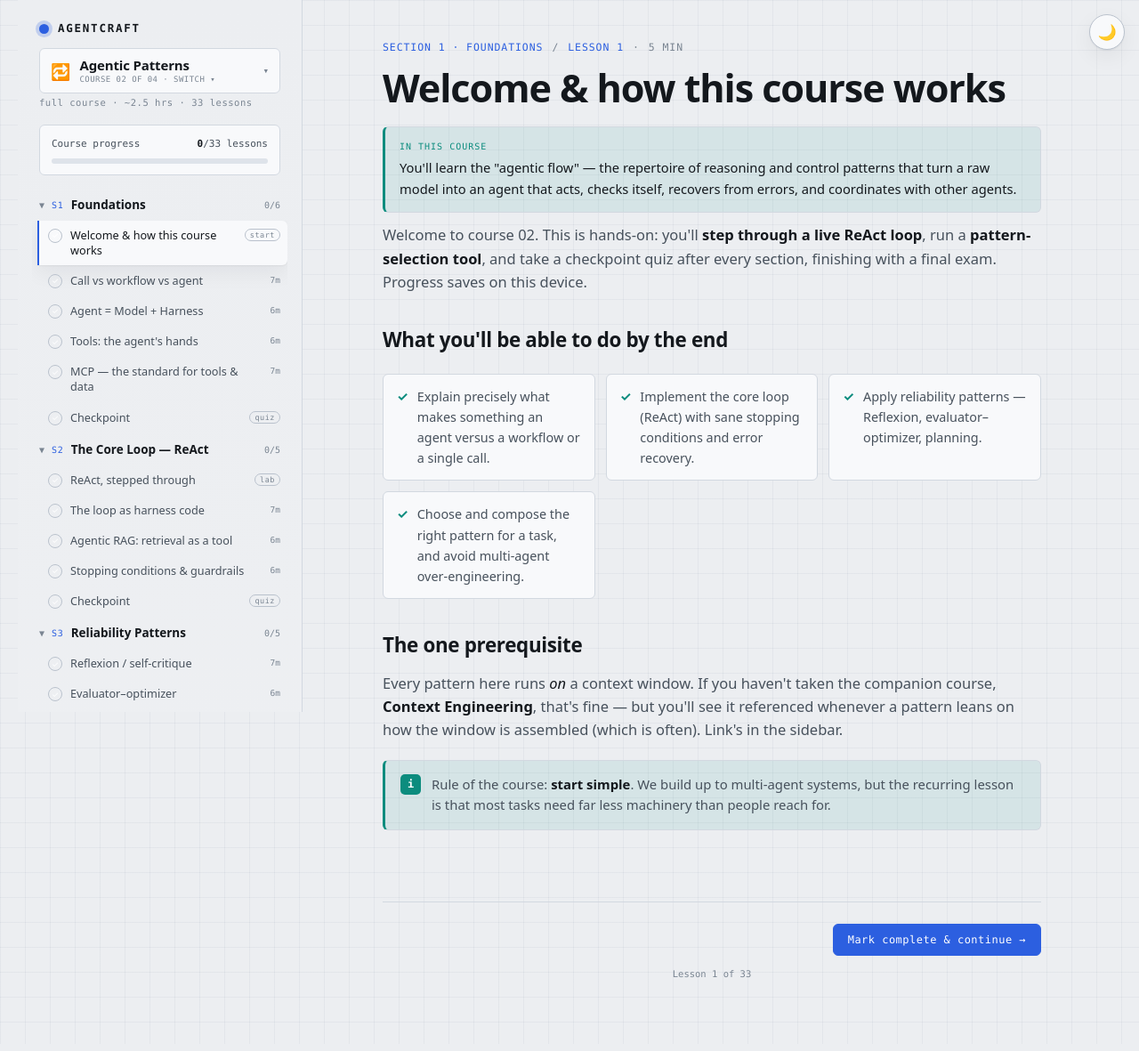
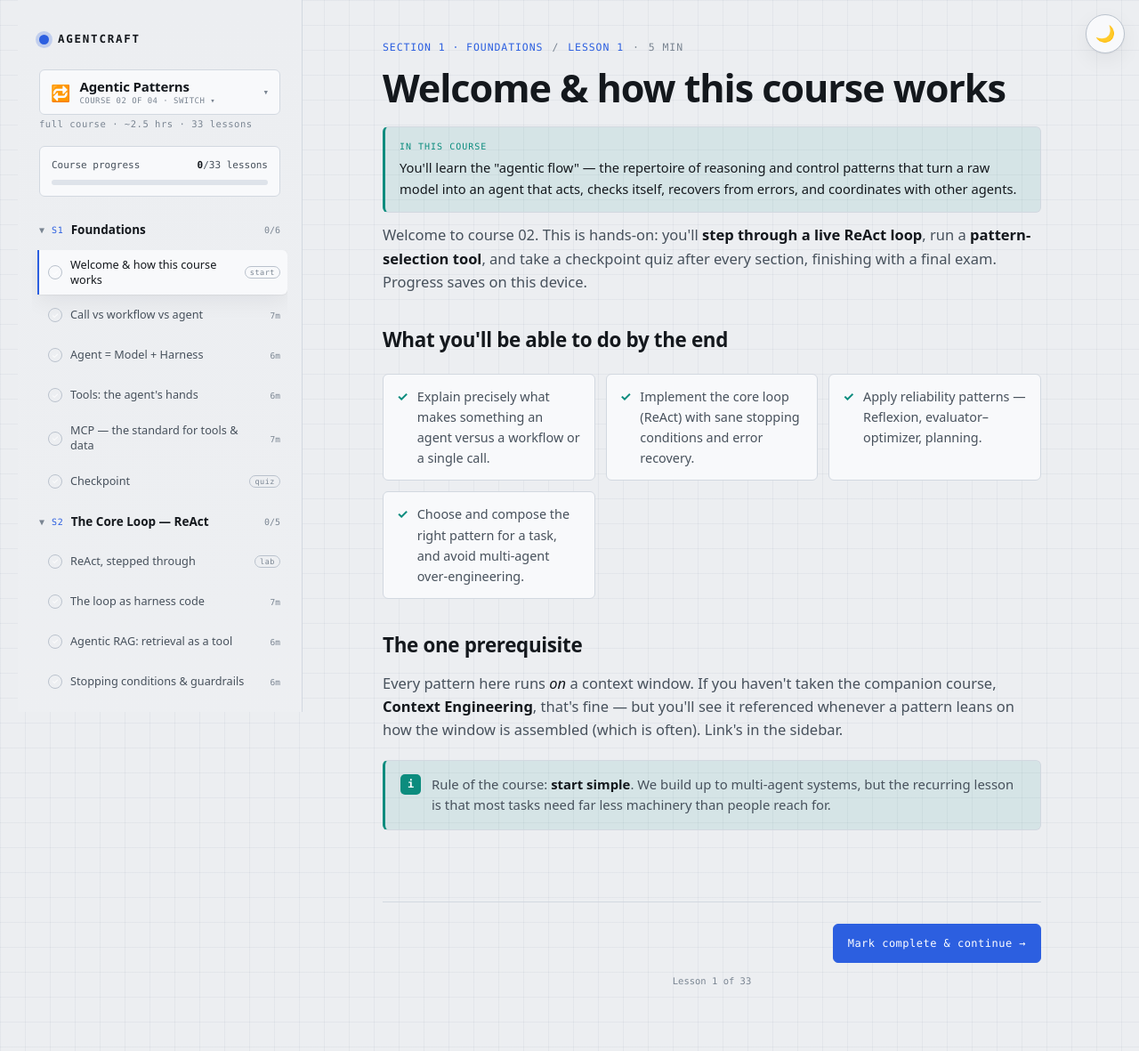
Before and after one commit to BenDabas/Agentcraft, a website: page agentic-patterns.html in a window 1280 px wide. Shown: the whole page at 89% size. Drawn offline with Linux system fonts and the light colour scheme.

Commit message:
Enhance mobile web app support with viewport adjustments and safe area insets

```diff
--- a/shared/console.css
+++ b/shared/console.css
@@ -6,8 +6,22 @@
  * which loads after this file.
  */
 
+/*
+ * iOS safe areas: on a notched/Dynamic-Island iPhone running as a home-screen
+ * app (viewport-fit=cover in the viewport meta lets content reach the edges),
+ * anything fixed to the top or bottom must add the inset or it renders under
+ * the notch or inside the home-indicator swipe zone. env() falls back to 0 on
+ * everything else, so this is free on desktop and non-notched phones.
+ */
+:root{
+  --safe-t:env(safe-area-inset-top,0px);
+  --safe-r:env(safe-area-inset-right,0px);
+  --safe-b:env(safe-area-inset-bottom,0px);
+  --safe-l:env(safe-area-inset-left,0px);
+}
+
 /* ---- floating theme toggle: always visible, never needs the sidebar scrolled ---- */
-.theme-fab{position:fixed;top:16px;right:16px;z-index:50;width:40px;height:40px;border-radius:50%;border:1px solid var(--line-strong);background:var(--surface);color:var(--ink);box-shadow:var(--shadow);cursor:pointer;display:grid;place-items:center;font-size:17px;line-height:1;}
+.theme-fab{position:fixed;top:calc(16px + var(--safe-t));right:calc(16px + var(--safe-r));z-index:50;width:44px;height:44px;border-radius:50%;border:1px solid var(--line-strong);background:var(--surface);color:var(--ink);box-shadow:var(--shadow);cursor:pointer;display:grid;place-items:center;font-size:18px;line-height:1;}
 .theme-fab:hover{border-color:var(--accent);}
 .theme-fab .ic-dark{display:none;}
 :root[data-theme="dark"] .theme-fab .ic-light{display:none;}
@@ -16,7 +30,7 @@
   :root:not([data-theme]) .theme-fab .ic-light{display:none;}
   :root:not([data-theme]) .theme-fab .ic-dark{display:inline;}
 }
-@media (max-width:900px){.theme-fab{top:auto;bottom:16px;}}
+@media (max-width:900px){.theme-fab{top:auto;bottom:calc(16px + var(--safe-b));}}
 
 *{box-sizing:border-box;}
 body{margin:0;background-color:var(--bg);background-image:linear-gradient(var(--grid) 1px,transparent 1px),linear-gradient(90deg,var(--grid) 1px,transparent 1px);background-size:28px 28px;color:var(--ink);font-family:var(--font-sans);font-size:16.5px;line-height:1.6;-webkit-font-smoothing:antialiased;}
@@ -24,7 +38,7 @@ body{margin:0;background-color:var(--bg);background-image:linear-gradient(var(--
 a{color:var(--accent);}
 .layout{display:grid;grid-template-columns:320px minmax(0,1fr);max-width:1240px;margin:0 auto;}
 .sidebar{position:sticky;top:0;height:100vh;overflow-y:auto;border-right:1px solid var(--line);background:linear-gradient(180deg,var(--bg),color-mix(in srgb,var(--bg) 90%,var(--surface)));padding:22px 16px 40px;}
-.sb-brand{display:flex;align-items:center;gap:10px;padding:0 8px;}
+.sb-brand{display:flex;align-items:center;gap:10px;min-height:44px;padding:0 8px;}
 .sb-brand .dot{width:11px;height:11px;border-radius:50%;background:var(--accent);box-shadow:0 0 0 4px color-mix(in srgb,var(--accent) 22%,transparent);}
 .sb-brand .name{font-family:var(--font-mono);font-size:12.5px;letter-spacing:.14em;text-transform:uppercase;font-weight:600;}
 .sb-sub{padding:0 8px;font-family:var(--font-mono);font-size:10.5px;color:var(--ink-faint);letter-spacing:.05em;}
@@ -35,7 +49,7 @@ a{color:var(--accent);}
 .pfill{height:100%;width:0%;background:linear-gradient(90deg,var(--signal),color-mix(in srgb,var(--signal) 55%,var(--accent)));transition:width .4s;}
 .curriculum{margin-top:8px;}
 .sec{margin:2px 0;}
-.sec-head{display:flex;align-items:center;gap:8px;width:100%;padding:9px 8px;background:none;border:none;cursor:pointer;text-align:left;color:var(--ink);border-radius:6px;font-family:inherit;}
+.sec-head{display:flex;align-items:center;gap:8px;width:100%;min-height:44px;padding:9px 8px;background:none;border:none;cursor:pointer;text-align:left;color:var(--ink);border-radius:6px;font-family:inherit;}
 .sec-head:hover{background:var(--surface-2);}
 .sec-head .caret{font-family:var(--font-mono);font-size:10px;color:var(--ink-faint);transition:transform .2s;flex:0 0 auto;}
 .sec.collapsed .caret{transform:rotate(-90deg);}
@@ -44,7 +58,7 @@ a{color:var(--accent);}
 .sec-head .sc{font-family:var(--font-mono);font-size:10px;color:var(--ink-faint);flex:0 0 auto;}
 .lessons{display:flex;flex-direction:column;gap:1px;overflow:hidden;padding-left:6px;}
 .sec.collapsed .lessons{display:none;}
-.lrow{display:flex;align-items:flex-start;gap:9px;width:100%;padding:8px 8px 8px 10px;background:none;border:none;border-left:2px solid transparent;cursor:pointer;text-align:left;color:var(--ink-soft);border-radius:0 6px 6px 0;font-family:inherit;transition:background .12s,color .12s;}
+.lrow{display:flex;align-items:center;gap:9px;width:100%;min-height:44px;padding:8px 8px 8px 10px;background:none;border:none;border-left:2px solid transparent;cursor:pointer;text-align:left;color:var(--ink-soft);border-radius:0 6px 6px 0;font-family:inherit;transition:background .12s,color .12s;}
 .lrow:hover{background:var(--surface-2);color:var(--ink);}
 .lrow.current{background:var(--surface);border-left-color:var(--accent);color:var(--ink);box-shadow:var(--shadow);}
 .lrow .tick{flex:0 0 auto;margin-top:1px;width:16px;height:16px;border-radius:50%;border:1.5px solid var(--line-strong);display:grid;place-items:center;font-size:9px;color:#fff;background:transparent;}
@@ -73,13 +87,13 @@ a{color:var(--accent);}
 .cs-item .cs-check{flex:0 0 auto;font-size:10px;color:var(--signal);}
 .cs-item.current{background:var(--surface-2);}
 .cs-item.current .cs-t b{color:var(--accent);}
-.theme-btn{margin:16px 8px 0;width:calc(100% - 16px);padding:8px;border:1px solid var(--line);border-radius:5px;background:var(--surface);color:var(--ink-soft);font-family:var(--font-mono);font-size:10.5px;letter-spacing:.08em;text-transform:uppercase;cursor:pointer;}
+.theme-btn{margin:16px 8px 0;width:calc(100% - 16px);min-height:44px;padding:8px;border:1px solid var(--line);border-radius:5px;background:var(--surface);color:var(--ink-soft);font-family:var(--font-mono);font-size:10.5px;letter-spacing:.08em;text-transform:uppercase;cursor:pointer;}
 .theme-btn:hover{background:var(--surface-2);color:var(--ink);}
-.topbar{display:none;position:sticky;top:0;z-index:30;align-items:center;gap:12px;padding:12px 16px;border-bottom:1px solid var(--line);background:color-mix(in srgb,var(--bg) 92%,var(--surface));backdrop-filter:blur(6px);}
-.topbar .mbtn{font-family:var(--font-mono);font-size:12px;padding:7px 12px;border:1px solid var(--line-strong);border-radius:6px;background:var(--surface);color:var(--ink);cursor:pointer;}
+.topbar{display:none;position:sticky;top:0;z-index:30;align-items:center;gap:12px;padding:calc(12px + var(--safe-t)) calc(16px + var(--safe-r)) 12px calc(16px + var(--safe-l));border-bottom:1px solid var(--line);background:color-mix(in srgb,var(--bg) 92%,var(--surface));backdrop-filter:blur(6px);}
+.topbar .mbtn{font-family:var(--font-mono);font-size:12px;min-height:44px;padding:7px 14px;border:1px solid var(--line-strong);border-radius:6px;background:var(--surface);color:var(--ink);cursor:pointer;}
 .topbar .tt{font-weight:700;font-size:14px;flex:1;}
 .topbar .tp{font-family:var(--font-mono);font-size:11px;color:var(--ink-faint);}
-.stage{padding:0 clamp(20px,5vw,72px);min-width:0;}
+.stage{padding:0 calc(clamp(20px,5vw,72px) + var(--safe-r)) 0 calc(clamp(20px,5vw,72px) + var(--safe-l));min-width:0;}
 .lesson{max-width:740px;margin:0 auto;padding:44px 0 60px;}
 .crumb{font-family:var(--font-mono);font-size:11.5px;letter-spacing:.08em;text-transform:uppercase;color:var(--accent);display:flex;align-items:center;gap:10px;flex-wrap:wrap;}
 .crumb .sep{color:var(--ink-faint);}
@@ -130,8 +144,8 @@ table.tbl td b{color:var(--ink);}
 .keyterms dl{margin:0;display:grid;gap:8px;}
 .keyterms dt{font-weight:650;color:var(--ink);font-size:.92rem;}
 .keyterms dd{margin:0 0 4px;color:var(--ink-soft);font-size:.88rem;}
-.lesson-footer{max-width:740px;margin:0 auto;padding:24px 0 70px;border-top:1px solid var(--line);display:flex;align-items:center;gap:12px;flex-wrap:wrap;}
-.btn{font-family:var(--font-mono);font-size:12px;letter-spacing:.04em;padding:10px 16px;border-radius:6px;border:1px solid var(--line-strong);background:var(--surface);color:var(--ink);cursor:pointer;transition:all .15s;text-decoration:none;display:inline-flex;align-items:center;gap:7px;}
+.lesson-footer{max-width:740px;margin:0 auto;padding:24px 0 calc(70px + var(--safe-b));border-top:1px solid var(--line);display:flex;align-items:center;gap:12px;flex-wrap:wrap;}
+.btn{font-family:var(--font-mono);font-size:12px;letter-spacing:.04em;min-height:44px;padding:10px 16px;border-radius:6px;border:1px solid var(--line-strong);background:var(--surface);color:var(--ink);cursor:pointer;transition:all .15s;text-decoration:none;display:inline-flex;align-items:center;gap:7px;}
 .btn:hover:not(:disabled){border-color:var(--accent);}
 .btn.primary{background:var(--accent);color:var(--accent-ink);border-color:var(--accent);}
 .btn.primary:hover:not(:disabled){background:var(--accent-2);}
@@ -177,7 +191,7 @@ table.tbl td b{color:var(--ink);}
 @media (max-width:900px) {
 .layout{grid-template-columns:1fr;}
 .topbar{display:flex;}
-.sidebar{position:fixed;top:0;left:0;bottom:0;width:300px;z-index:40;transform:translateX(-100%);transition:transform .25s;height:100vh;}
+.sidebar{position:fixed;top:0;left:0;bottom:0;width:300px;z-index:40;transform:translateX(-100%);transition:transform .25s;height:100vh;padding-top:var(--safe-t);padding-bottom:var(--safe-b);padding-left:var(--safe-l);}
 .sidebar.open{transform:translateX(0);}
 .scrim{display:block;position:fixed;inset:0;background:rgba(0,0,0,.4);z-index:35;opacity:0;pointer-events:none;transition:opacity .25s;}
 .scrim.show{opacity:1;pointer-events:auto;}
--- a/shared/hub.css
+++ b/shared/hub.css
@@ -14,6 +14,8 @@
   --font-sans:system-ui,-apple-system,"Segoe UI",Roboto,Helvetica,Arial,sans-serif;
   --font-mono:"Cascadia Code","JetBrains Mono","SF Mono",ui-monospace,Consolas,"Liberation Mono",monospace;
   --shadow:0 1px 2px rgba(12,20,33,.06),0 8px 24px rgba(12,20,33,.06); --radius:8px;
+  --safe-t:env(safe-area-inset-top,0px); --safe-r:env(safe-area-inset-right,0px);
+  --safe-b:env(safe-area-inset-bottom,0px); --safe-l:env(safe-area-inset-left,0px);
 }
 @media (prefers-color-scheme:dark){:root{
   --bg:#0E1216; --grid:rgba(120,170,230,.05); --surface:#161C22; --surface-2:#1C242C; --surface-3:#232D36;
@@ -26,7 +28,7 @@
 :root[data-theme="dark"]{--bg:#0E1216;--grid:rgba(120,170,230,.05);--surface:#161C22;--surface-2:#1C242C;--surface-3:#232D36;--ink:#E7ECF1;--ink-soft:#A6B0BB;--ink-faint:#6C7883;--line:#2A343D;--line-strong:#3A4753;--accent:#6E9BFF;--accent-2:#86AEFF;--accent-ink:#0E1216;--signal:#2AC7B5;--signal-bg:rgba(42,199,181,.12);--shadow:0 1px 2px rgba(0,0,0,.3),0 12px 30px rgba(0,0,0,.35);}
 
 /* ---- floating theme toggle: same widget as the course pages ---- */
-.theme-fab{position:fixed;top:16px;right:16px;z-index:50;width:40px;height:40px;border-radius:50%;border:1px solid var(--line-strong);background:var(--surface);color:var(--ink);box-shadow:var(--shadow);cursor:pointer;display:grid;place-items:center;font-size:17px;line-height:1;}
+.theme-fab{position:fixed;top:calc(16px + var(--safe-t));right:calc(16px + var(--safe-r));z-index:50;width:44px;height:44px;border-radius:50%;border:1px solid var(--line-strong);background:var(--surface);color:var(--ink);box-shadow:var(--shadow);cursor:pointer;display:grid;place-items:center;font-size:18px;line-height:1;}
 .theme-fab:hover{border-color:var(--accent);}
 .theme-fab .ic-dark{display:none;}
 :root[data-theme="dark"] .theme-fab .ic-light{display:none;}
@@ -41,7 +43,7 @@ body{margin:0;background-color:var(--bg);background-image:linear-gradient(var(--
 ::selection{background:var(--accent);color:var(--accent-ink);}
 a{color:var(--accent);}
 
-.wrap{max-width:940px;margin:0 auto;padding:clamp(28px,6vw,64px) clamp(18px,5vw,32px) 80px;}
+.wrap{max-width:940px;margin:0 auto;padding:clamp(28px,6vw,64px) calc(clamp(18px,5vw,32px) + var(--safe-r)) calc(80px + var(--safe-b)) calc(clamp(18px,5vw,32px) + var(--safe-l));}
 
 /* ---- masthead ---- */
 .brand{display:flex;align-items:center;gap:11px;}
@@ -81,7 +83,7 @@ h1{font-size:clamp(2rem,5vw,3rem);line-height:1.05;letter-spacing:-.03em;font-we
 .note{margin:26px 0 0;padding:15px 17px;border:1px solid var(--line);border-left:3px solid var(--accent);border-radius:var(--radius);background:var(--surface);font-size:.92rem;color:var(--ink-soft);}
 .note b{color:var(--ink);}
 footer{margin:34px 0 0;padding-top:20px;border-top:1px solid var(--line);display:flex;flex-wrap:wrap;gap:10px;align-items:center;}
-.btn{font-family:var(--font-mono);font-size:11px;letter-spacing:.05em;text-transform:uppercase;padding:8px 13px;border-radius:6px;border:1px solid var(--line);background:var(--surface);color:var(--ink-soft);cursor:pointer;}
+.btn{font-family:var(--font-mono);font-size:11px;letter-spacing:.05em;text-transform:uppercase;min-height:44px;padding:8px 13px;border-radius:6px;border:1px solid var(--line);background:var(--surface);color:var(--ink-soft);cursor:pointer;}
 .btn:hover{background:var(--surface-2);color:var(--ink);border-color:var(--line-strong);}
 footer .sp{flex:1;}
 footer .fine{font-family:var(--font-mono);font-size:10px;color:var(--ink-faint);}
```
Also changed, not shown: _source/build-pages.mjs (+10 -2 lines), agentic-patterns.html (+5 -1 lines), context-engineering.html (+5 -1 lines), evals-and-observability.html (+5 -1 lines), index.html (+5 -1 lines), multi-agent-systems.html (+5 -1 lines).
